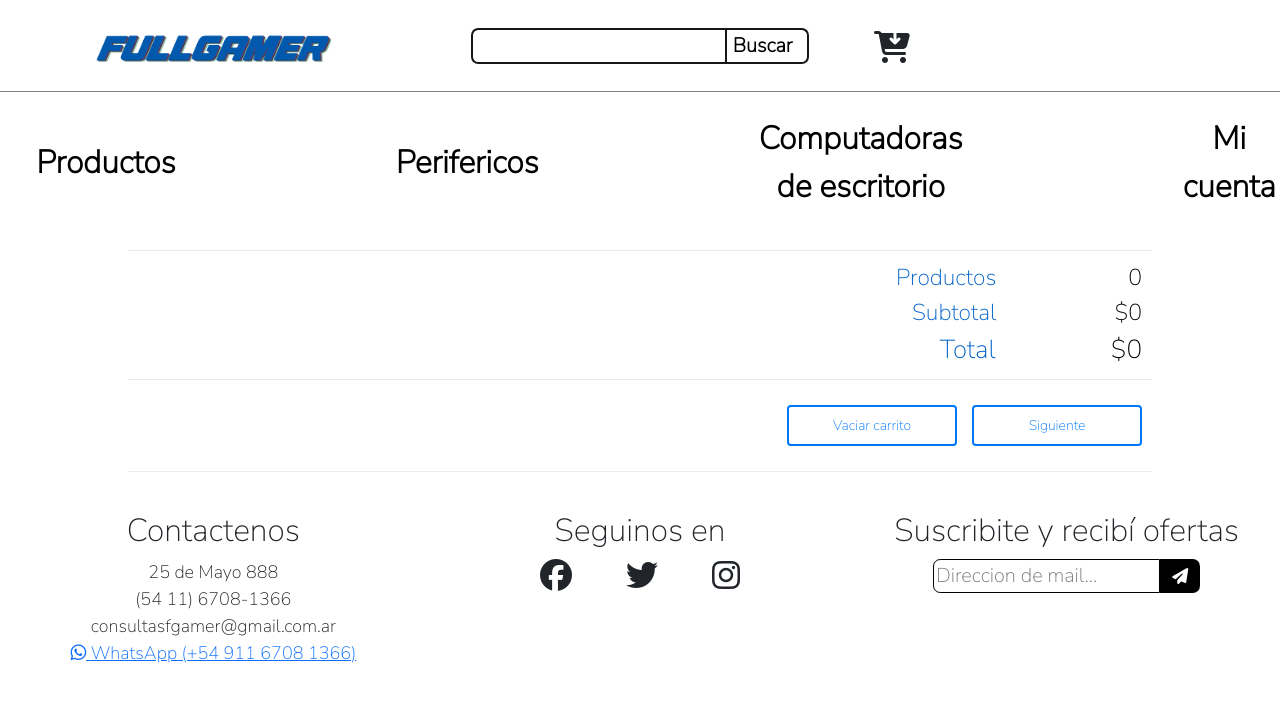
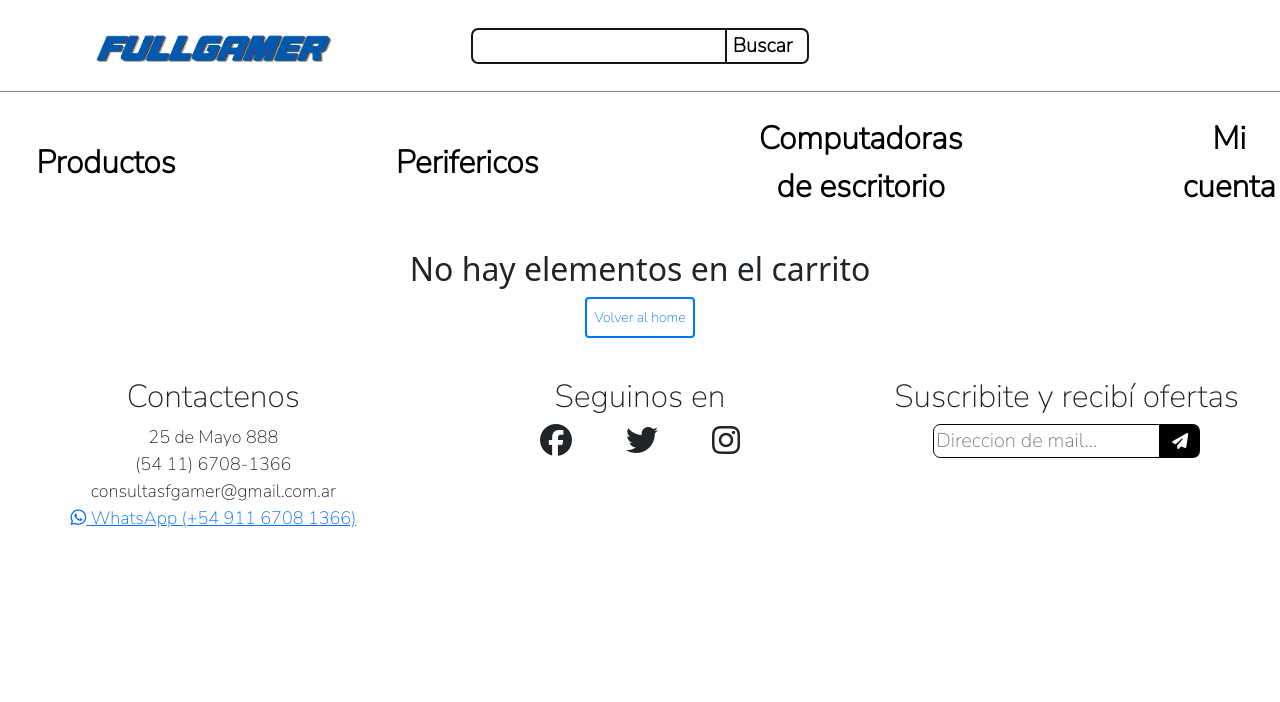
Before and after one commit to felipelena8/react-curso, a React (Create React App) app: page /cart in a window 1280 px wide. Shown: the top 702 px of the page. Built offline with nearby package versions, Linux system fonts and the light colour scheme.

Commit message:
Se agrego el counter en el cart widget, y tambien la funcionalidad de cerrarse la lista de items en el cart cuando se presione fuera de esta

```diff
--- a/src/componentes/Cart.jsx
+++ b/src/componentes/Cart.jsx
@@ -1,6 +1,6 @@
 import React from "react";
 import { useCartContext } from "../context/CartContext";
-
+import { Link } from "react-router-dom";
 const CardCart = ({ prod }) => {
   const { removeItem } = useCartContext();
   return (
@@ -27,7 +27,7 @@ function Cart() {
   let productos = 0
   return (
     <div className="contenedorCarro">
-      <div className="contenedor">
+      {cartList.length ? <><div className="contenedor">
         <div className="contenedorCards">
           {cartList.map((card) => {
             productos += card.cantidad; return (
@@ -36,7 +36,6 @@ function Cart() {
           })}
         </div>
       </div>
-
       <div className="carroFooter">
         <div className="contenedorDetalles">
           <div className="cartDesc">
@@ -57,7 +56,11 @@ function Cart() {
             <button className="btnCart">Siguiente</button>
           </div>
         </div>
-      </div>
+        </div></> : <div>
+        <h2>No hay elementos en el carrito</h2>
+        <Link to={"/"}><button className="btn">Volver al home</button></Link>
+      </div>}
+
     </div>
   );
 }
--- a/src/componentes/CartWidget.jsx
+++ b/src/componentes/CartWidget.jsx
@@ -1,19 +1,32 @@
-import { useState } from "react";
+import { useEffect, useState } from "react";
 import { useNavigate } from "react-router-dom";
 import { useCartContext } from "../context/CartContext";
 import CartCard from "./CartCard";
+
+
 
 export default function CartWidget() {
   const { cartList, vaciarCarrito, totalPrice } = useCartContext();
   const [mostrar, setMostrar] = useState(false);
   const total = totalPrice();
   const history = useNavigate();
+  function clickAfuera(e) {
+    if (cartList.length != 0 && !(e.target.id == 'logoCart' || document.querySelector('.listaCart').contains(e.target))) {
+      setMostrar(false)
+    }
+  }
+  useEffect(() => {
+    document.addEventListener('click', clickAfuera)
+    return () => {
+      document.removeEventListener('click', clickAfuera)
+    }
+  })
   return (
     <div className="containerCart">
-      <i
+      {cartList.length ? <><i
         className="fas fa-cart-arrow-down fa-2x cart"
-        onClick={() => setMostrar(!mostrar)}
-      ></i>
+        onClick={() => setMostrar(!mostrar)} id={'logoCart'}
+      ><div className="counterCart">{cartList.length}</div></i>
       <div
         className={
           cartList.length && mostrar ? "listaCart" : "listaCart d-none"
@@ -37,7 +50,8 @@ export default function CartWidget() {
             </button>
           </div>
         </div>
-      </div>
+        </div></> : ''}
+
     </div>
   );
 }
--- a/src/componentes/ItemListContainer.jsx
+++ b/src/componentes/ItemListContainer.jsx
@@ -8,13 +8,13 @@ export default function ItemListContainer() {
   const [prods, setProds] = useState([]);
   const { cat } = useParams();
   useEffect(() => {
+    setLoading(true)
     const db = getFirestore()
     const queryCollection = collection(db, 'items')
     const queryFilter = cat ? query(queryCollection, where('categoria', 'array-contains', String(cat))) : queryCollection
-    getDocs(queryFilter).then(resp => setProds(resp.docs.map(producto => ({ id: producto.id, ...producto.data() })))).finally(setLoading(false))
+    getDocs(queryFilter).then(resp => setProds(resp.docs.map(producto => ({ id: producto.id, ...producto.data() })))).finally(setTimeout(() => setLoading(false), 500))
     window.scrollTo(0, 0);
   }, [cat]);
-  console.log(prods);
   return (
     <div className="container d-flex justify-content-around flex-wrap">
       {loading ? (
--- a/src/context/CartContext.jsx
+++ b/src/context/CartContext.jsx
@@ -25,10 +25,12 @@ function CartContextProvider({ children }) {
     return prod;
   };
   const vaciarCarrito = () => {
-    setCartList([]);
+    setTimeout(() => setCartList([]), 1)
+
   };
   const removeItem = (id) => {
-    setCartList(cartList.filter((item) => item.id != id));
+    setTimeout(() => setCartList(cartList.filter((item) => item.id != id)), 1)
+
   };
   const totalPrice = () => {
     let sumaT = 0;
--- a/src/scss/cart.scss
+++ b/src/scss/cart.scss
@@ -103,6 +103,28 @@ box-shadow: 0px 4px 15px 0px #000000;
     width: 100%;
     justify-content: right;
     flex-direction: column;
+    .btn{
+        margin-top: 120px;
+        background-color: #fff;
+        border: 2px solid #0077f9;
+        border-radius: 4px;
+        color: #0077f9;
+        cursor: pointer;
+        font-family: "Nunito Sans", sans-serif;
+        font-size: 14px;
+        padding: 8px;
+        text-decoration: none;
+        transition: all ease 0.2s;
+        bottom: 10px;
+        margin: auto;
+        &:hover {
+            background-color: #0061c9;
+            border: 2px solid #0061c9;
+            color: #fff;
+            transition: all ease .4s;
+        }
+    }
+
     .contenedor {
         display: flex;
         justify-content: center;
@@ -243,3 +265,17 @@ box-shadow: 0px 4px 15px 0px #000000;
         }
     }
 }
+i{
+    position: relative;
+    .counterCart{
+        position: absolute;
+        top: -10px;
+        right: -10px;
+        background: rgb(255, 255, 255);
+        border-radius: 50%;
+        width: 20px;
+        height: 20px;
+        border: 1px solid black;
+        @include font(17px)
+    }
+}
--- a/src/scss/style.scss
+++ b/src/scss/style.scss
@@ -37,3 +37,7 @@ main {
         transition: all ease .4s;
     }
 }
+
+.d-none{
+    display: none;
+}
```
